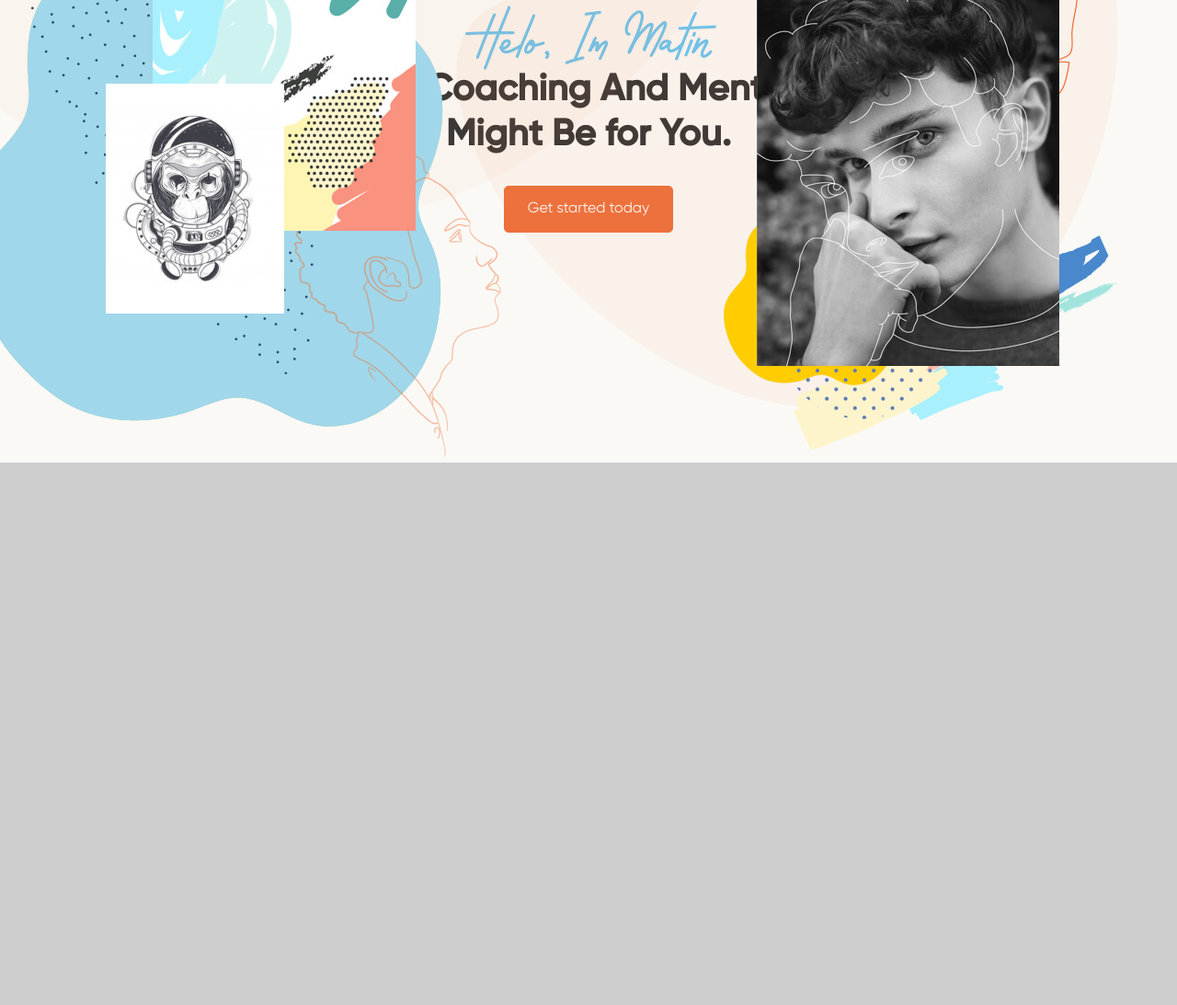
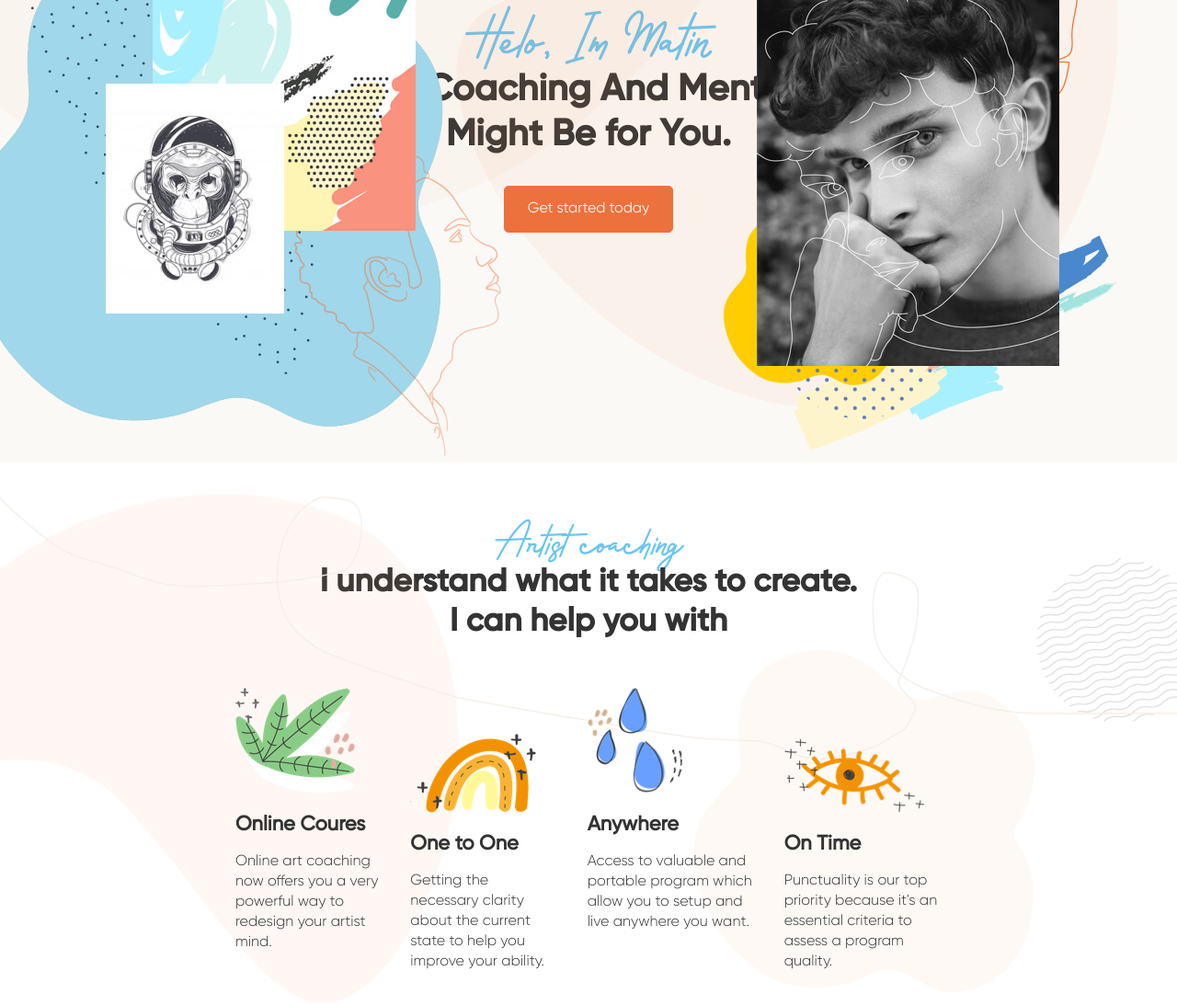
Before and after one commit to LisignoliMichele/proj-html-vuejs, a website: page index.html in a window 1280 px wide. Shown: the part 317-1410 px from the top of the page at 92% size. Before the commit the page ends 820 px from the top, so only its background shows below. Drawn offline with nearby package versions, Linux system fonts and the light colour scheme.

Commit message:
section_1 INTRO

```diff
--- a/index.html
+++ b/index.html
@@ -133,7 +133,58 @@
       <!-- MAIN -->
       <main>
          <!-- SECTION 1 - INTRO -->
-         <section class="section_1 intro"></section>
+         <section class="section_1 intro">
+            <div class="small_container">
+               <div class="titles">
+                  <h2>Artist coaching</h2>
+                  <h3>I understand what it takes to create.<br>I can help you with</h3>
+               </div>
+               <div class="programs">
+                  <div class="program">
+                     <div class="image">
+                        <img src="img/section1_IMG/artist-box-image-01.png" alt="leaf">
+                     </div>
+                     <h4>Online Coures</h4>
+                     <p>Online art coaching now offers you a very powerful way to redesign your artist mind.</p>
+                  </div>
+                  <div class="program">
+                     <div class="image">
+                        <img src="img/section1_IMG/artist-box-image-02.png" alt="leaf">
+                     </div>
+                     <h4>One to One</h4>
+                     <p>Getting the necessary clarity about the current state to help you improve your ability.</p>
+                  </div>
+                  <div class="program">
+                     <div class="image">
+                        <img src="img/section1_IMG/artist-box-image-03.png" alt="leaf">
+                     </div>
+                     <h4>Anywhere</h4>
+                     <p>Access to valuable and portable program which allow you to setup and live anywhere you want.</p>
+                  </div>
+                  <div class="program">
+                     <div class="image">
+                        <img src="img/section1_IMG/artist-box-image-04.png" alt="leaf">
+                     </div>
+                     <h4>On Time</h4>
+                     <p>Punctuality is our top priority because it's an essential criteria to assess a program quality.</p>
+                  </div>
+               </div>
+            </div>
+            <div class="Background_shapes">
+               <div class="pencil_line">
+                  <img src="img/shapes/maxcoach-shape-14.png" alt="pencil_line">
+               </div>
+               <div class="drop">
+                  <img src="img/shapes/artist-shape-01-600x577.png" alt="drop">
+               </div>
+               <div class="lines_circle">
+                  <img src="img/shapes/maxcoach-shape-13.png" alt="lines circle">
+               </div>
+               <div class="transparentStain">
+                  <img src="img/shapes/transparentStain.png" alt="transparent Stain">
+               </div>
+            </div>
+         </section>
          <!-- /SECTION 1 - INTRO -->
          <!-- SECTION 2 - ABOUT US -->
          <section class="section_2 aboutUS"></section>
--- a/src/app.scss
+++ b/src/app.scss
@@ -5,3 +5,5 @@
 @import 'partials/_typo.scss';
 @import 'partials/_navBar.scss';
 @import 'partials/_hero.scss';
+@import 'partials/_sectionMIX.scss';
+@import 'partials/_SCintro.scss';
--- /dev/null
+++ b/src/partials/_SCintro.scss
@@ -0,0 +1,69 @@
+.intro {
+   position: relative;
+   overflow: hidden;
+   .titles{
+      text-align: center;
+      margin-bottom: $largeMergin;
+   }
+   .programs{
+      @include my-display-flex;
+      .program{
+         z-index: 10;
+         &:nth-child(even){
+            margin-top: $largeMergin
+         }
+         &:not(:last-child){
+            margin-right: 30px;
+         }
+      }
+      h4{
+        font-size: $titleh4SMALL;
+        margin: $smallMargin 0;
+      }
+      p{
+         font-family: $gilory200;
+         line-height: 22px;
+       }
+   }
+   .Background_shapes{
+
+      .pencil_line{
+         z-index: 6;
+         width: 100%;
+         position: absolute;
+         top: 6%;
+         left: 0;
+         img{
+            width: 100%;
+         }
+      }
+      .drop{
+         z-index: 5;
+         position: absolute;
+         top: 4%;
+         left: -5%;
+         transform: rotate(-125deg);
+         img{
+            width: 100%;
+         }
+      }
+      .lines_circle{
+         z-index: 5;
+         position: absolute;
+         top: 17%;
+         right: -2%;
+         img{
+            width: 100%;
+         }
+      }
+      .transparentStain{
+         z-index: 5;
+         position: absolute;
+         top: 33%;
+         right: 12%;
+         img{
+            width: 100%;
+         }
+      }
+   }
+}
--- a/src/partials/_hero.scss
+++ b/src/partials/_hero.scss
@@ -11,7 +11,6 @@
       text-align: center;
       h2{
          font-size: $titleh2BIG;
-         font-weight: 100;
       }
       h3{
          font-size: $titleh3BIG;
--- a/src/partials/_mix.scss
+++ b/src/partials/_mix.scss
@@ -7,7 +7,6 @@
    }
 }
 body{
-   background-color: #cecece;
    font-family: $gilory300;
    color: $textDark;
 }
@@ -15,6 +14,10 @@ body{
    width: 76%;
    margin: auto;
 }
+.small_container{
+   width: 60%;
+   margin: auto;
+}
 .listInline{
    @include my-display-flex;
    list-style: none;
--- a/src/partials/_mixin.scss
+++ b/src/partials/_mixin.scss
@@ -5,6 +5,7 @@
 }
 @font-face {
    font-family: rossela;
+
    src: url(../fonts/Rossela.ttf);
 }
 @font-face {
--- /dev/null
+++ b/src/partials/_sectionMIX.scss
@@ -0,0 +1,9 @@
+section{
+   padding: $paddingSection 0;
+   h2{
+      font-size: $h2Medium;
+   }
+   h3{
+      font-size: $h3Medium;
+   }
+}
--- a/src/partials/_typo.scss
+++ b/src/partials/_typo.scss
@@ -1,7 +1,14 @@
 h2{
    font-family: $rossela;
    color: $titlesblue;
+   font-weight: 100;
 }
 h3{
    font-family: $gilory500;
 }
+h4{
+   font-family: $gilory400;
+}
+p{
+   font-family: $gilory300;
+}
--- a/src/partials/_variables.scss
+++ b/src/partials/_variables.scss
@@ -33,7 +33,8 @@ $mediumIcons: 18px;
 $smallIcons: 10px;
 $titleh2BIG: 65px;
 $titleh3BIG: 40px;
-$h2Medium: 50px;
+$titleh4SMALL: 22px;
+$h2Medium: 45px;
 $h3Medium: 35px;
 //FONT FAMILy
 $rossela: rossela;
@@ -42,8 +43,10 @@ $gilory300: giloryRegular;
 $gilory400: giloryMedium;
 $gilory500: gilorySemiBold;
 $gilory600: giloryBold;
-//MARGINS
+//MARGINS-PADDINGS
+$smallMargin: 15px;
 $mediumMargin: 30px;
-
+$largeMergin: 50px;
+$paddingSection: 60px;
 //TRANSITIONS
 $normalTransition: all 0.3s;
```
Also changed, not shown: dist/app.css, img/shapes/transparentStain.png (added), 2 other files.
